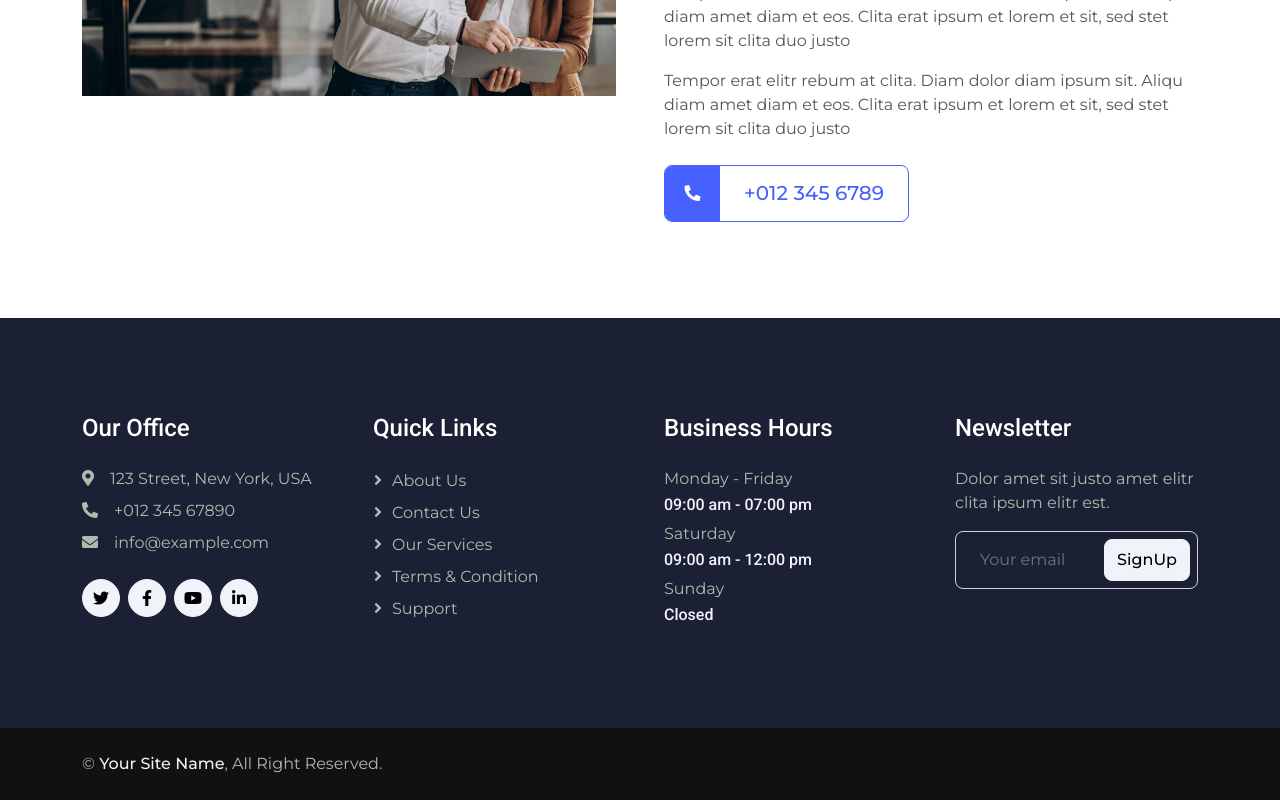
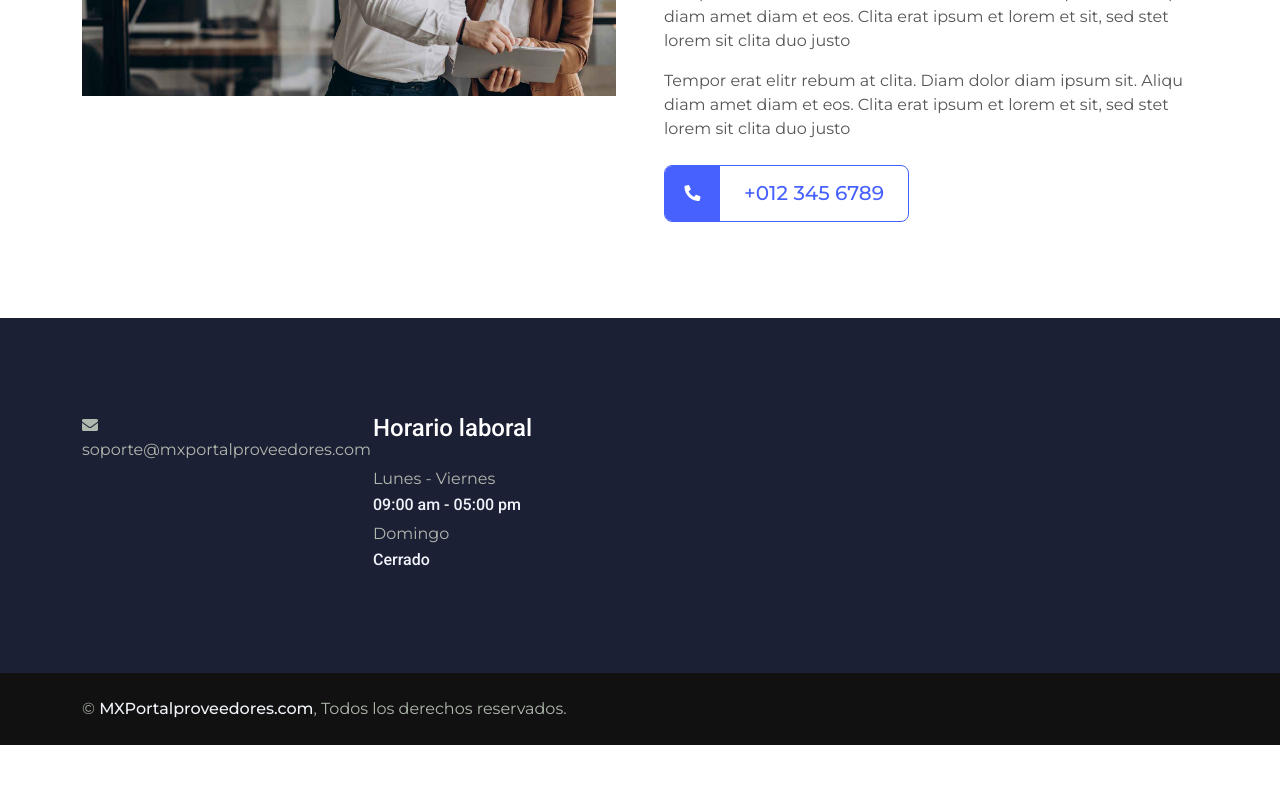
Before and after one commit to christopher124/mxportalproveedores, an Angular app: page / in a window 1280 px wide. Shown: the part 2292-3092 px from the top of the page. After the commit the page ends 3037 px from the top, so only its background shows below. Built offline with nearby package versions, Linux system fonts and the light colour scheme.

Commit message:
Cambios de footer

```diff
--- a/src/app/components/footer/footer.component.html
+++ b/src/app/components/footer/footer.component.html
@@ -5,72 +5,29 @@
   <div class="container py-5">
     <div class="row g-5">
       <div class="col-lg-3 col-md-6">
-        <h4 class="text-white mb-4">Our Office</h4>
         <p class="mb-2">
-          <i class="fa fa-map-marker-alt me-3"></i>123 Street, New York, USA
+          <i class="fa fa-envelope me-3"></i>soporte@mxportalproveedores.com
         </p>
-        <p class="mb-2"><i class="fa fa-phone-alt me-3"></i>+012 345 67890</p>
-        <p class="mb-2"><i class="fa fa-envelope me-3"></i>info@example.com</p>
-        <div class="d-flex pt-3">
-          <a class="btn btn-square btn-light rounded-circle me-2" href=""
-            ><i class="fab fa-twitter"></i
-          ></a>
-          <a class="btn btn-square btn-light rounded-circle me-2" href=""
-            ><i class="fab fa-facebook-f"></i
-          ></a>
-          <a class="btn btn-square btn-light rounded-circle me-2" href=""
-            ><i class="fab fa-youtube"></i
-          ></a>
-          <a class="btn btn-square btn-light rounded-circle me-2" href=""
-            ><i class="fab fa-linkedin-in"></i
-          ></a>
-        </div>
       </div>
       <div class="col-lg-3 col-md-6">
-        <h4 class="text-white mb-4">Quick Links</h4>
-        <a class="btn btn-link" href="">About Us</a>
-        <a class="btn btn-link" href="">Contact Us</a>
-        <a class="btn btn-link" href="">Our Services</a>
-        <a class="btn btn-link" href="">Terms & Condition</a>
-        <a class="btn btn-link" href="">Support</a>
-      </div>
-      <div class="col-lg-3 col-md-6">
-        <h4 class="text-white mb-4">Business Hours</h4>
-        <p class="mb-1">Monday - Friday</p>
-        <h6 class="text-light">09:00 am - 07:00 pm</h6>
-        <p class="mb-1">Saturday</p>
-        <h6 class="text-light">09:00 am - 12:00 pm</h6>
-        <p class="mb-1">Sunday</p>
-        <h6 class="text-light">Closed</h6>
-      </div>
-      <div class="col-lg-3 col-md-6">
-        <h4 class="text-white mb-4">Newsletter</h4>
-        <p>Dolor amet sit justo amet elitr clita ipsum elitr est.</p>
-        <div class="position-relative w-100">
-          <input
-            class="form-control bg-transparent w-100 py-3 ps-4 pe-5"
-            type="text"
-            placeholder="Your email"
-          />
-          <button
-            type="button"
-            class="btn btn-light py-2 position-absolute top-0 end-0 mt-2 me-2"
-          >
-            SignUp
-          </button>
-        </div>
+        <h4 class="text-white mb-4">Horario laboral</h4>
+        <p class="mb-1">Lunes - Viernes</p>
+        <h6 class="text-light">09:00 am - 05:00 pm</h6>
+        <p class="mb-1">Domingo</p>
+        <h6 class="text-light">Cerrado</h6>
       </div>
     </div>
   </div>
 </div>
 
 <div class="container-fluid copyright py-4">
-    <div class="container">
-      <div class="row">
-        <div class="col-md-6 text-center text-md-start mb-3 mb-md-0">
-          &copy; <a class="fw-medium text-light" href="#">Your Site Name</a>, All
-          Right Reserved.
-        </div>
+  <div class="container">
+    <div class="row">
+      <div class="col-md-6 text-center text-md-start mb-3 mb-md-0">
+        &copy;
+        <a class="fw-medium text-light" href="#">MXPortalproveedores.com</a>,
+        Todos los derechos reservados.
       </div>
     </div>
   </div>
+</div>
```
